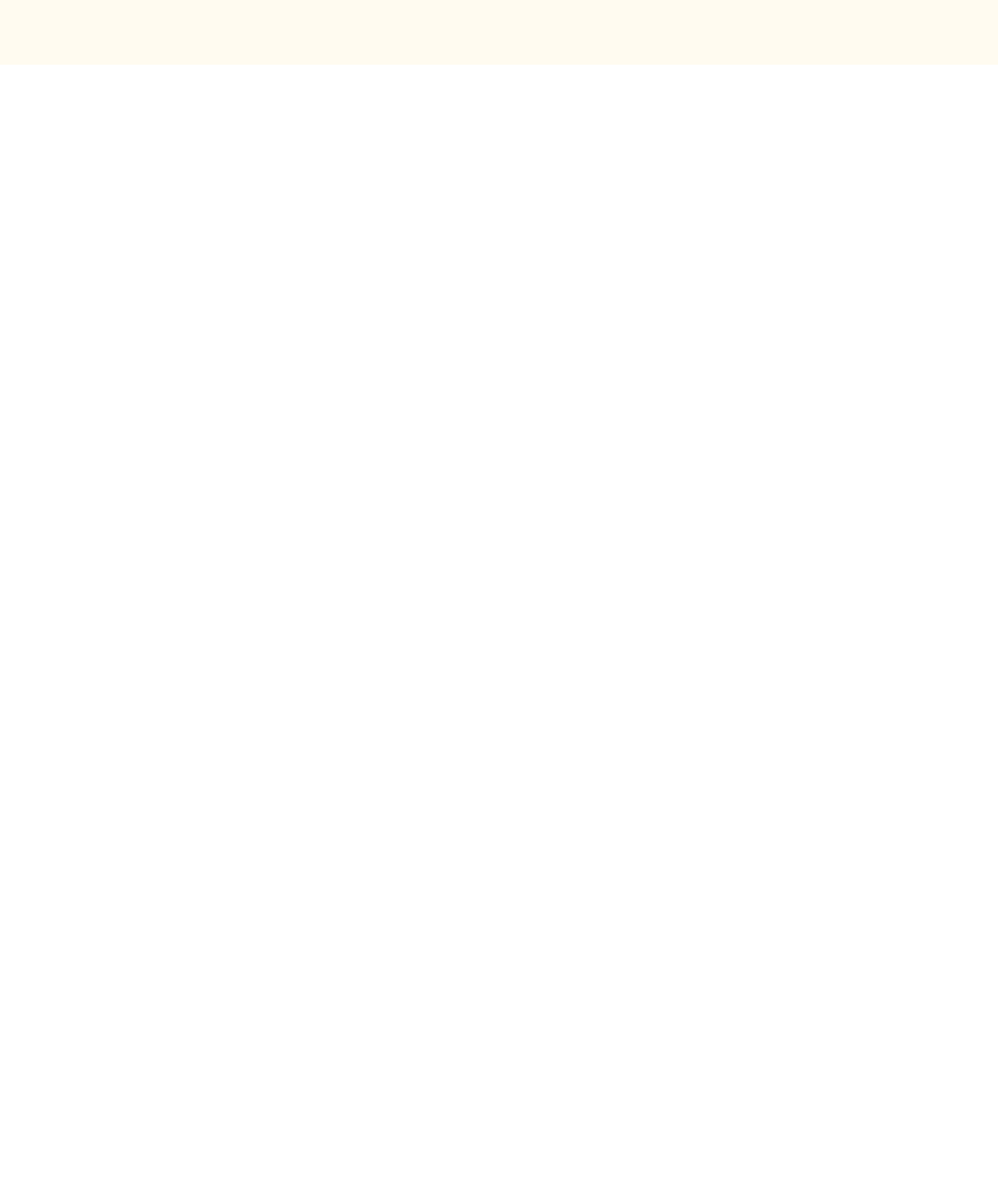
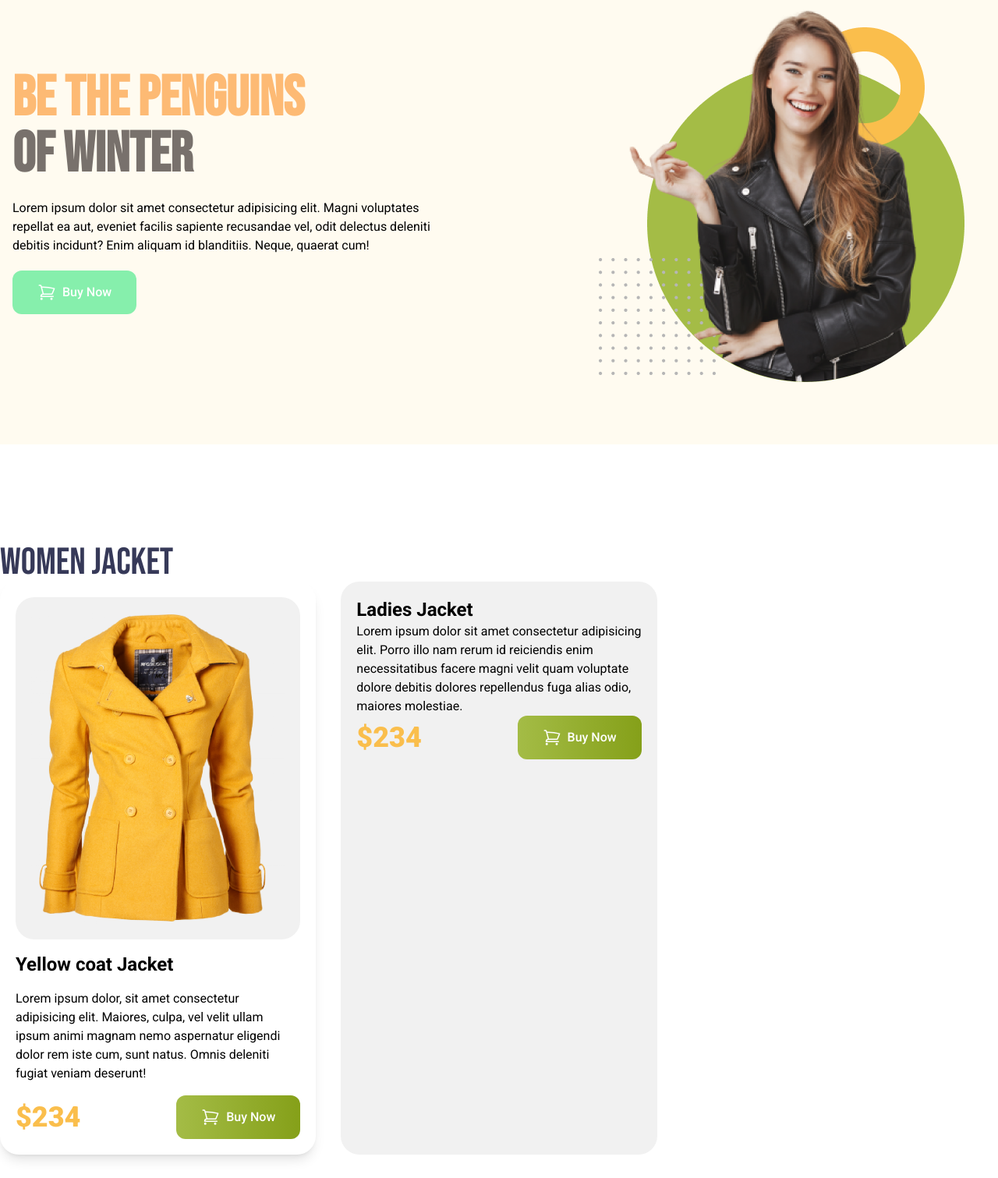
Before and after one commit to dev-al-amin-pramanik/penguin-fashion, a plain HTML site: page index.html in a window 1280 px wide. Shown: the part 189-1700 px from the top of the page at 78% size. Before the commit the page ends 800 px from the top, so only its background shows below. Drawn offline with nearby package versions, Linux system fonts and the light colour scheme; a web font is replaced by a local one.

Commit message:
added women jacket section

```diff
--- a/index.html
+++ b/index.html
@@ -50,10 +50,127 @@
         class="max-w-7xl md:flex md:items-center justify-between mx-auto pt-20 pb-20 gap-40"
       >
         <div class="lg:w-1/2">
-          <p class="text-7xl uppercase font-bold font-bebas-neue"></p>
+          <p class="text-7xl uppercase font-bold font-bebas-neue">
+            <span class="text-orange-300">Be The Penguins</span><br />
+            <span class="text-stone-500">of winter</span>
+          </p>
+          <p class="mt-5 mb-5">
+            Lorem ipsum dolor sit amet consectetur adipisicing elit. Magni
+            voluptates repellat ea aut, eveniet facilis sapiente recusandae vel,
+            odit delectus deleniti debitis incidunt? Enim aliquam id blanditiis.
+            Neque, quaerat cum!
+          </p>
+          <button
+            class="flex gap-2 bg-green-300 py-4 px-8 rounded-xl text-white font-medium bg-gradient-to-to-r from-[#A4BC46] to-[#85A019]"
+          >
+            <svg
+              xmlns="http://www.w3.org/200/svg"
+              fill="none"
+              viewBox="0 0 24 24"
+              stroke-width="1.5"
+              stroke="currentColor"
+              class="size-6 text-white"
+            >
+              <path
+                stroke-linecap="round"
+                stroke-linejoin="round"
+                d="M2.25 3h1.386c.51 0 .955.343 1.087.835l.383 1.437M7.5 14.25a3 3 0 0 0-3 3h15.75m-12.75-3h11.218c1.121-2.3 2.1-4.684 2.924-7.138a60.114 60.114 0 0 0-16.536-1.84M7.5 14.25 5.106 5.272M6 20.25a.75.75 0 1 1-1.5 0 .75.75 0 0 1 1.5 0Zm12.75 0a.75.75 0 1 1-1.5 0 .75.75 0 0 1 1.5 0Z"
+              />
+            </svg>
+            Buy Now
+          </button>
+        </div>
+        <div class="flex justify-center lg:w-1/2">
+          <img src="./images/model.png" alt="model pic" />
         </div>
       </div>
     </header>
+    <main class="max-w-7xl max-auto">
+      <!-- Women Jacket Section -->
+      <section class="my-32 sm:mx-10 lg:mx-0">
+        <h3 class="text-5xl font-bebas-neue uppercase text-[#363958]">
+          Women Jacket
+        </h3>
+        <div class="grid grid-cols-1 md:grid-cols-2 lg:grid-cols-3 gap-8">
+          <!-- Jacket Card-1 -->
+          <div class="p-5 rounded-3xl space-y-4 shadow-lg">
+            <img
+              class="rounded-3xl p-5 bg-[#f1f1f1]"
+              src="./images/jacket-1.png"
+              alt="jacket pic"
+            />
+            <p class="text-2xl font-bold">Yellow coat Jacket</p>
+            <p>
+              Lorem ipsum dolor, sit amet consectetur adipisicing elit. Maiores,
+              culpa, vel velit ullam ipsum animi magnam nemo aspernatur eligendi
+              dolor rem iste cum, sunt natus. Omnis deleniti fugiat veniam
+              deserunt!
+            </p>
+            <div class="flex items-center justify-between">
+              <p class="text-[#FABE4c] text-4xl font-black">$234</p>
+              <button
+                class="flex gap-2 bg-green-300 py-4 px-8 rounded-xl text-white font-medium bg-gradient-to-r from-[#A4BC46] to-[#85A019]"
+              >
+                <svg
+                  xmlns="http://www.w3.org/2000/svg"
+                  fill="none"
+                  viewBox="0 0 24 24"
+                  stroke-width="1.5"
+                  stroke="currentColor"
+                  class="size-6 text-white"
+                >
+                  <path
+                    stroke-linecap="round"
+                    stroke-linejoin="round"
+                    d="M2.25 3h1.386c.51 0 .955.343 1.087.835l.383 1.437M7.5 14.25a3 3 0 0 0-3 3h15.75m-12.75-3h11.218c1.121-2.3 2.1-4.684 2.924-7.138a60.114 60.114 0 0 0-16.536-1.84M7.5 14.25 5.106 5.272M6 20.25a.75.75 0 1 1-1.5 0 .75.75 0 0 1 1.5 0Zm12.75 0a.75.75 0 1 1-1.5 0 .75.75 0 0 1 1.5 0Z"
+                  />
+                </svg>
+
+                Buy Now
+              </button>
+            </div>
+          </div>
+          <!-- Jacket Card - 2 -->
+          <div
+            class="p-5 rounded-3xl spacy-y-4 bg-[#f1f1f1]"
+            src="./images/jacket-2.png"
+            alt="jacket pic"
+          />
+          <p class="text-2xl font-bold">Ladies Jacket</p>
+          <p>
+            Lorem ipsum dolor sit amet consectetur adipisicing elit. Porro illo
+            nam rerum id reiciendis enim necessitatibus facere magni velit quam
+            voluptate dolore debitis dolores repellendus fuga alias odio,
+            maiores molestiae.
+          </p>
+          <div class="flex items-center justify-between">
+            <p class="text-[#FABE4c] text-4xl font-black">$234</p>
+            <button
+              class="flex gap-2 bg-green-300 py-4 px-8 rounded-xl text-white font-medium bg-gradient-to-r from-[#A4BC46] to-[#85A019]"
+            >
+              <svg
+                xmlns="http://www.w3.org/2000/svg"
+                fill="none"
+                viewBox="0 0 24 24"
+                stroke-width="1.5"
+                stroke="currentColor"
+                class="size-6 text-white"
+              >
+                <path
+                  stroke-linecap="round"
+                  stroke-linejoin="round"
+                  d="M2.25 3h1.386c.51 0 .955.343 1.087.835l.383 1.437M7.5 14.25a3 3 0 0 0-3 3h15.75m-12.75-3h11.218c1.121-2.3 2.1-4.684 2.924-7.138a60.114 60.114 0 0 0-16.536-1.84M7.5 14.25 5.106 5.272M6 20.25a.75.75 0 1 1-1.5 0 .75.75 0 0 1 1.5 0Zm12.75 0a.75.75 0 1 1-1.5 0 .75.75 0 0 1 1.5 0Z"
+                />
+              </svg>
+
+              Buy Now
+            </button>
+          </div>
+          </div>
+
+        </div>
+      </section>
+    </main>
   </body>
   <body></body>
 </html>
```
